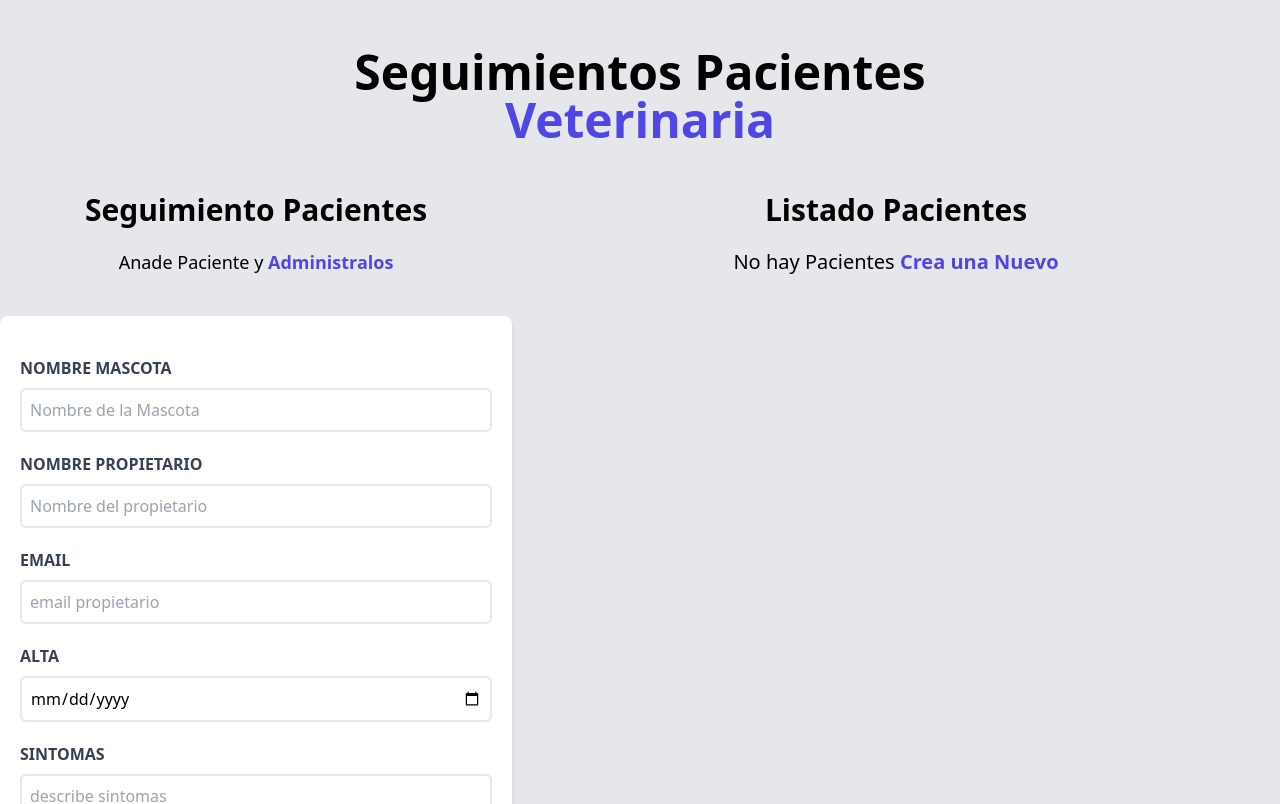
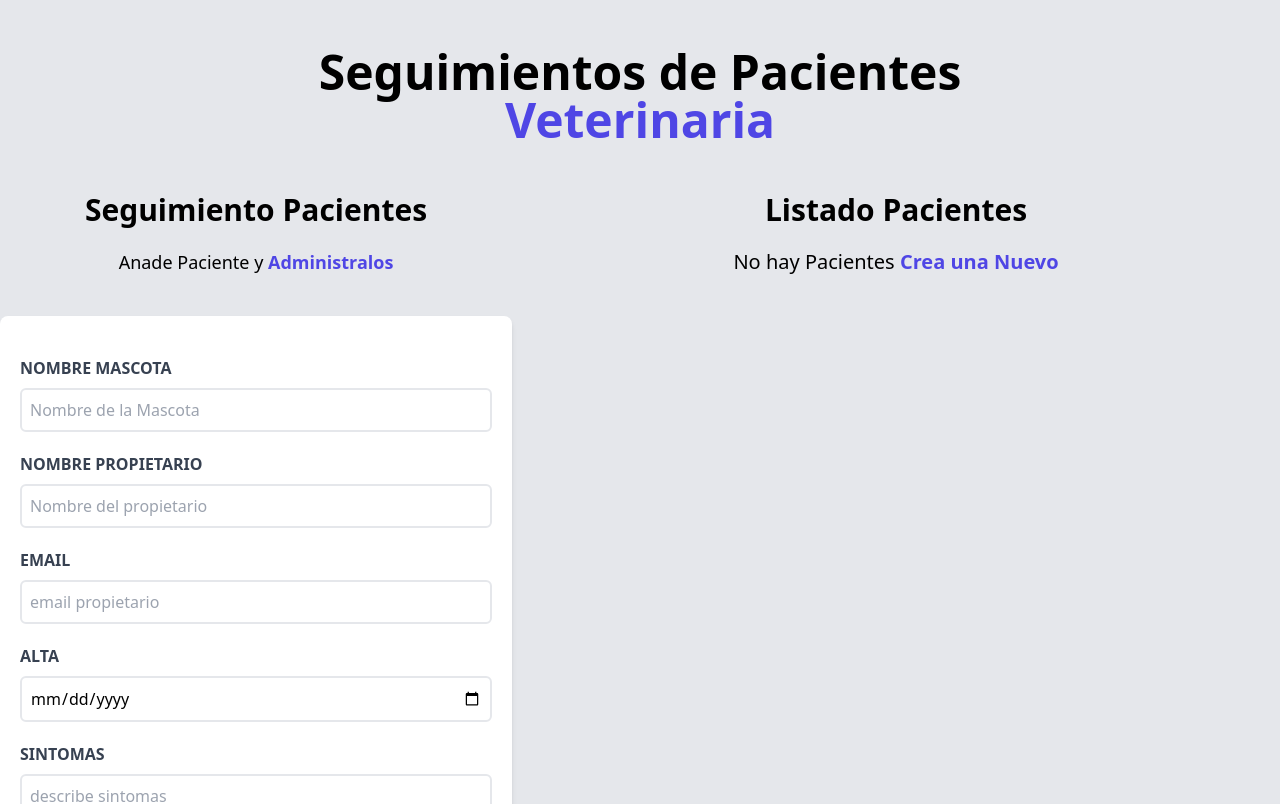
Before and after one commit to antdev1987/pacientes, a React (Vite) app: page / in a window 1280 px wide. Shown: the top 804 px of the page. Built offline with nearby package versions, Linux system fonts and the light colour scheme.

Commit message:
just testing

```diff
--- a/src/components/Header.jsx
+++ b/src/components/Header.jsx
@@ -4,7 +4,7 @@ const Header =()=>{
     return (
         <>
         <h1 className="font-black text-5xl text-center md:w-2/3 mx-auto">
-            Seguimientos Pacientes
+            Seguimientos de Pacientes
             <span className='text-indigo-600'> Veterinaria</span>
         </h1>
         </>
```
